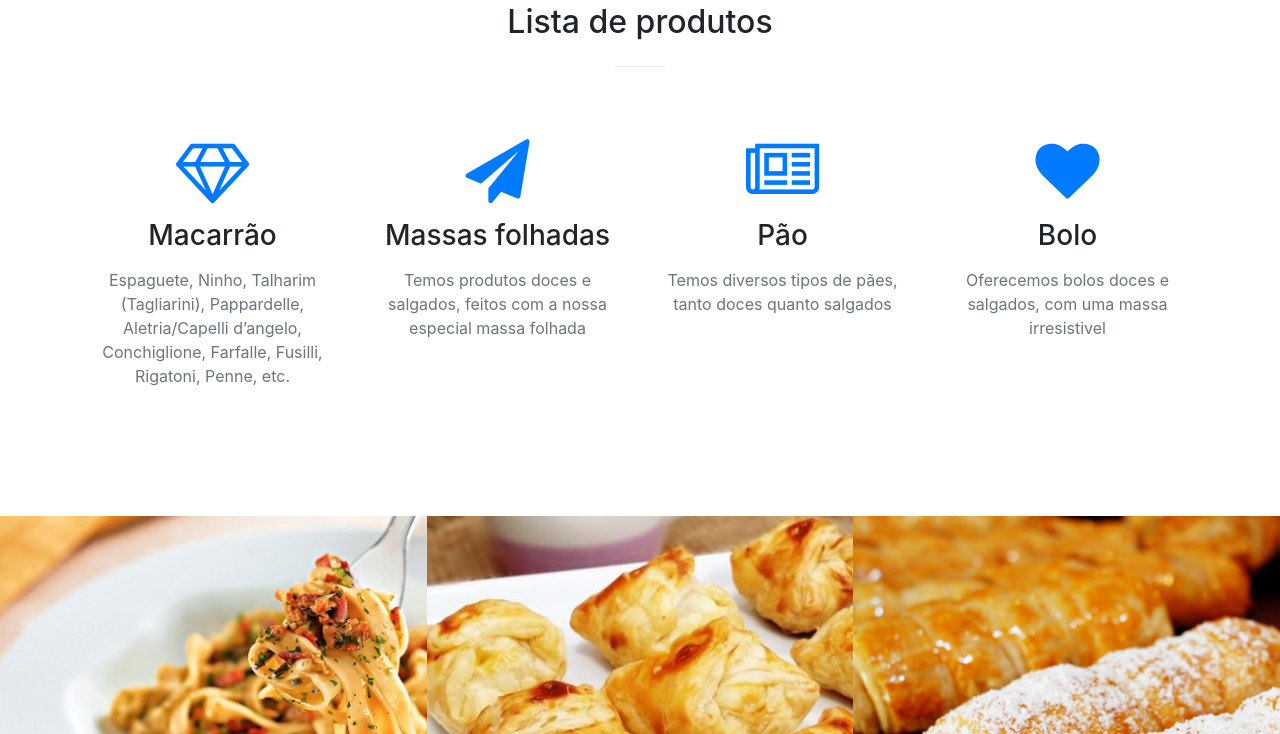
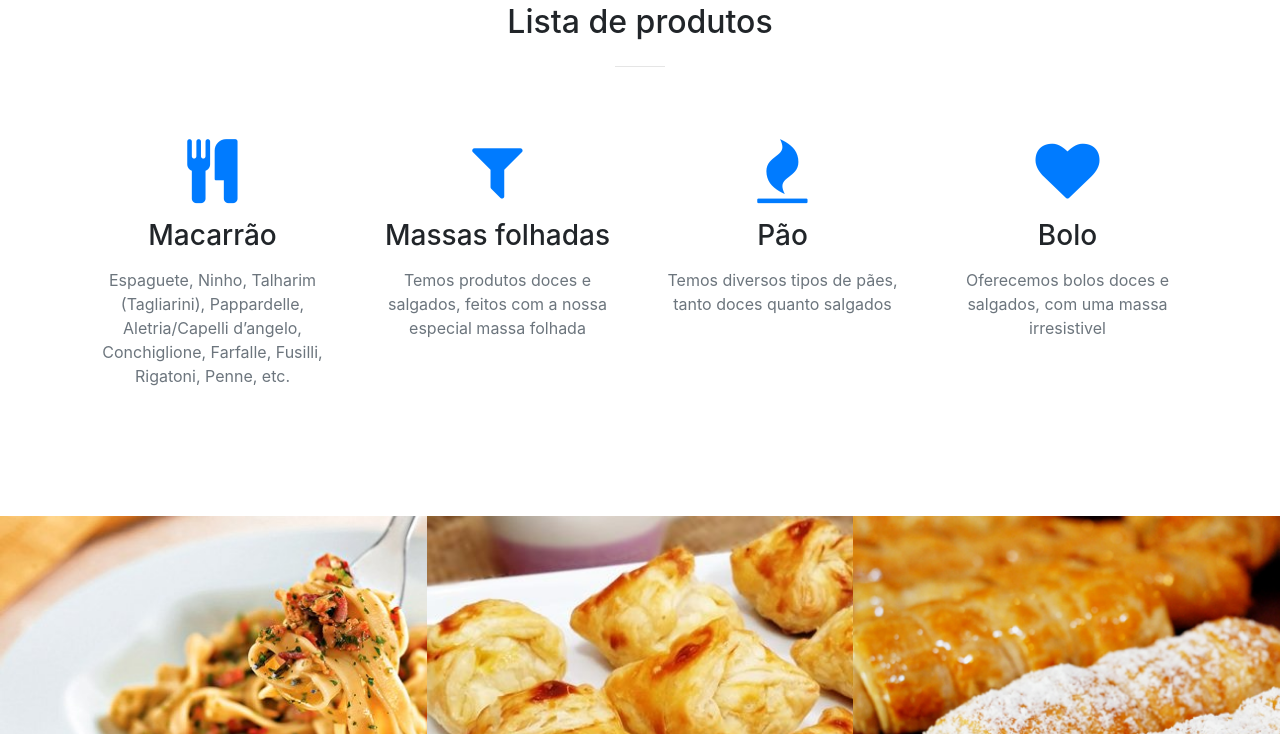
Before and after one commit to andremartinelli/PastaShop, a website with bundled scripts: page index.html in a window 1280 px wide. Shown: the part 1354-2088 px from the top of the page. Built offline with nearby package versions, Linux system fonts and the light colour scheme.

Commit message:
changed icons on Lista de Produtos

```diff
--- a/index.html
+++ b/index.html
@@ -99,21 +99,21 @@
         <div class="row">
           <div class="col-lg-3 col-md-6 text-center">
             <div class="service-box mt-5 mx-auto">
-              <i class="fa fa-4x fa-diamond text-primary mb-3 sr-icons"></i>
+              <i class="fa fa-4x fa-cutlery text-primary mb-3 sr-icons"></i>
               <h3 class="mb-3">Macarrão</h3>
               <p class="text-muted mb-0">Espaguete, Ninho, Talharim (Tagliarini), Pappardelle, Aletria/Capelli d’angelo, Conchiglione, Farfalle, Fusilli, Rigatoni, Penne, etc.</p>
             </div>
           </div>
           <div class="col-lg-3 col-md-6 text-center">
             <div class="service-box mt-5 mx-auto">
-              <i class="fa fa-4x fa-paper-plane text-primary mb-3 sr-icons"></i>
+              <i class="fa fa-4x fa-filter text-primary mb-3 sr-icons"></i>
               <h3 class="mb-3">Massas folhadas</h3>
               <p class="text-muted mb-0">Temos produtos doces e salgados, feitos com a nossa especial massa folhada</p>
             </div>
           </div>
           <div class="col-lg-3 col-md-6 text-center">
             <div class="service-box mt-5 mx-auto">
-              <i class="fa fa-4x fa-newspaper-o text-primary mb-3 sr-icons"></i>
+              <i class="fa fa-4x fa-fire text-primary mb-3 sr-icons"></i>
               <h3 class="mb-3">Pão</h3>
               <p class="text-muted mb-0">Temos diversos tipos de pães, tanto doces quanto salgados</p>
             </div>
```
